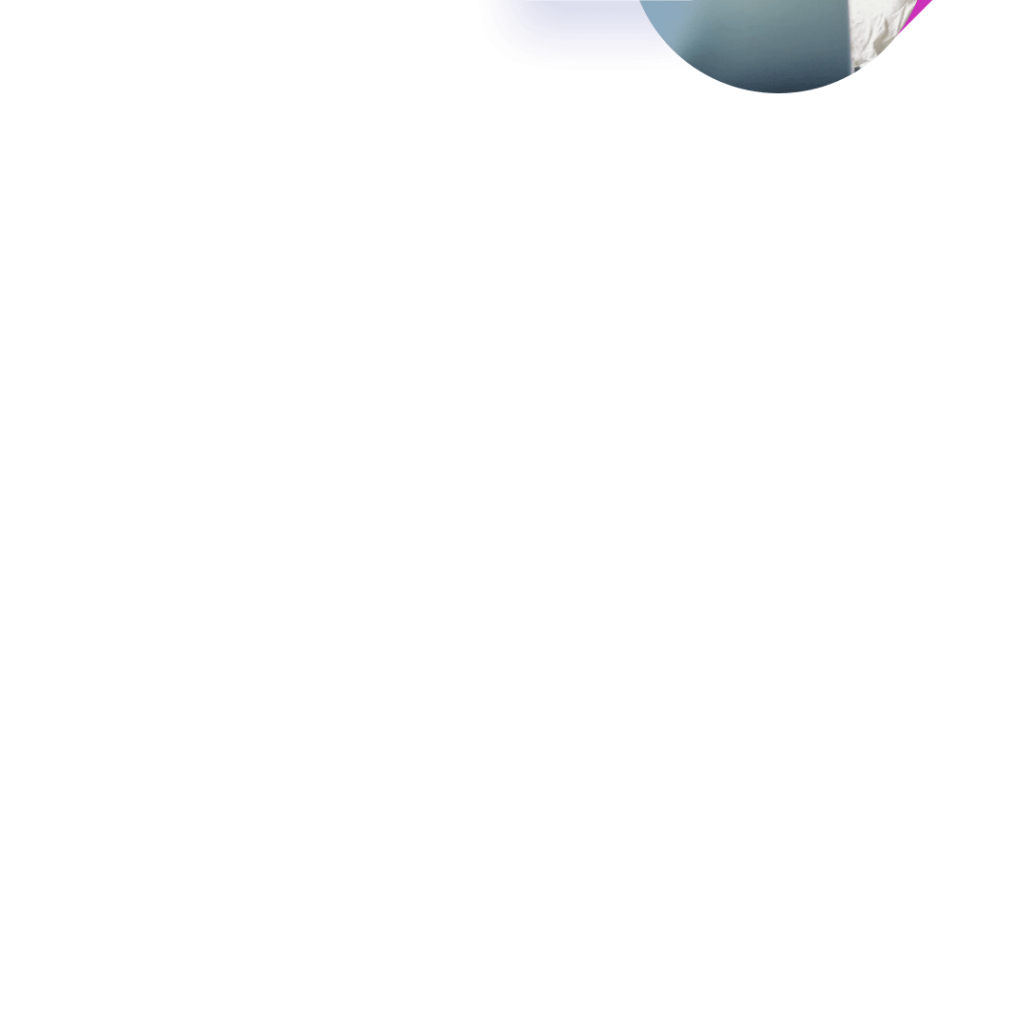
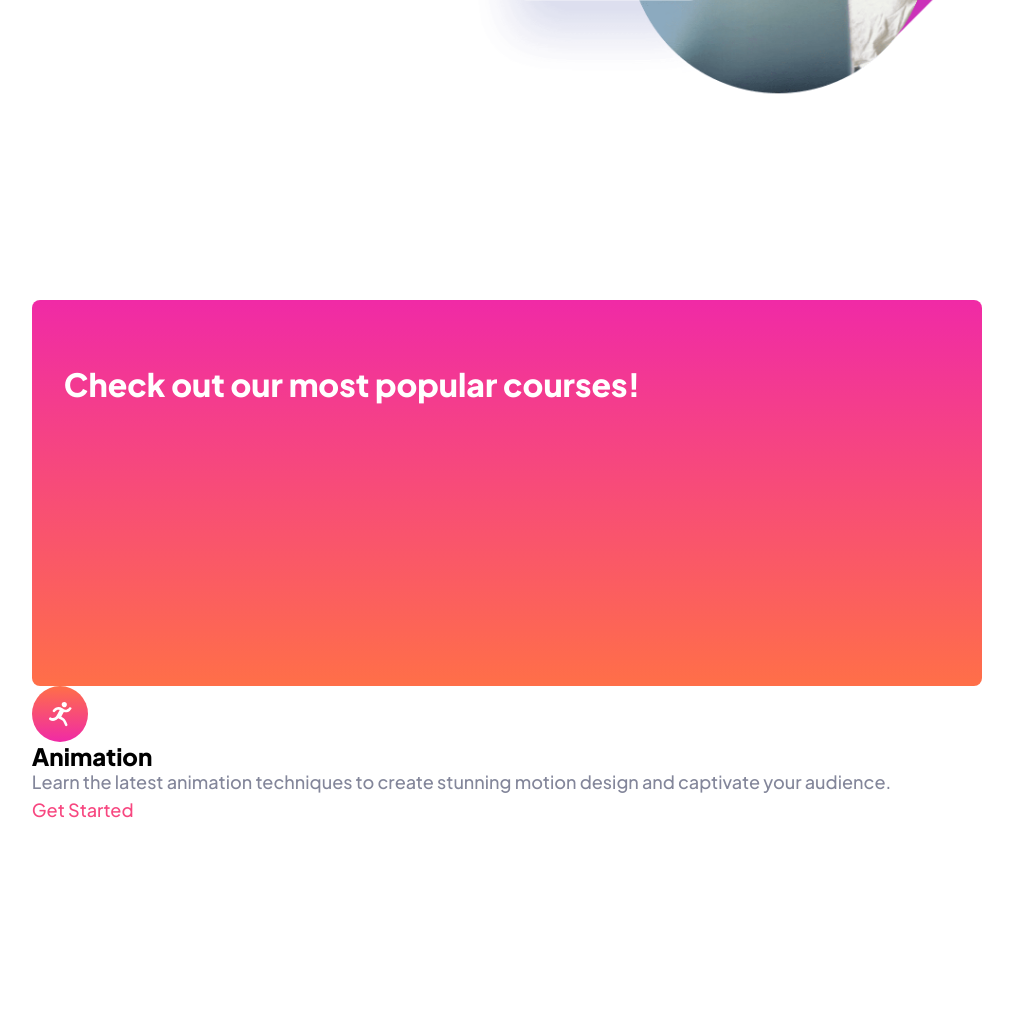
Before and after one commit to jefflangtech/elearning-landing-page, a plain HTML site: page index.html in a window 1280 px wide. Shown: the part 600-1611 px from the top of the page, without its empty margins (133-1146 px from the left). Before the commit the page ends 900 px from the top, so only its background shows below. Drawn offline with Linux system fonts and the light colour scheme.

Commit message:
Finished the head and started on the course cards

```diff
--- a/index.html
+++ b/index.html
@@ -25,7 +25,27 @@
   </header>
   <main>
     <section class="courses">
-<!-- Test change -->
+      <div class="card intro">
+        <h3>Check out our most popular courses!</h3>
+      </div>
+      <div class="card">
+        <img src="resources/images/icon-animation.svg" alt="" srcset="">
+        <h4>Animation</h4>
+        <p class="med">Learn the latest animation techniques to create stunning motion design and captivate your audience.</p>
+        <a href="#">Get Started</a>
+      </div>
+      <div class="card">
+
+      </div>
+      <div class="card">
+
+      </div>
+      <div class="card">
+
+      </div>
+      <div class="card">
+
+      </div>
     </section>
   </main>
   <footer>
--- a/resources/css/index.css
+++ b/resources/css/index.css
@@ -60,6 +60,17 @@ p.sm {
   font-weight: 700;
 }
 
+a {
+  text-decoration: none;
+  color: var(--dark-pink);
+  font-size: 1.13rem;
+  line-height: 1.75rem;
+}
+
+a:hover {
+  color: var(--light-pink);
+}
+
 .button {
   font-weight: 700;
   font-size: 1.13rem;
@@ -114,14 +125,40 @@ header {
 .header-cta {
   padding-inline: 10.3rem;
   padding-top: 1.5rem;
-  margin-bottom: 11.5rem;
+  margin-bottom: 10rem;
   display: flex;
   flex-direction: row;
   justify-content: space-between;
   align-items: center;
 }
 
+.header-cta img {
+  max-height: 1.75rem;
+}
+
 .hero {
   padding-left: 10.3rem;
   max-width: 29rem;
 }
+
+.hero p {
+  margin-bottom: 2.5rem;
+  margin-right: 1rem;
+}
+
+.courses {
+  padding-inline: 10.3rem;
+}
+
+.card {
+  border-radius: 0.5rem;
+  min-height: 20.13rem;
+  position: relative;
+}
+
+.intro {
+  color: white;
+  background: var(--pink-gradient);
+  padding-inline: 2rem;
+  padding-top: 4rem;
+}
```
